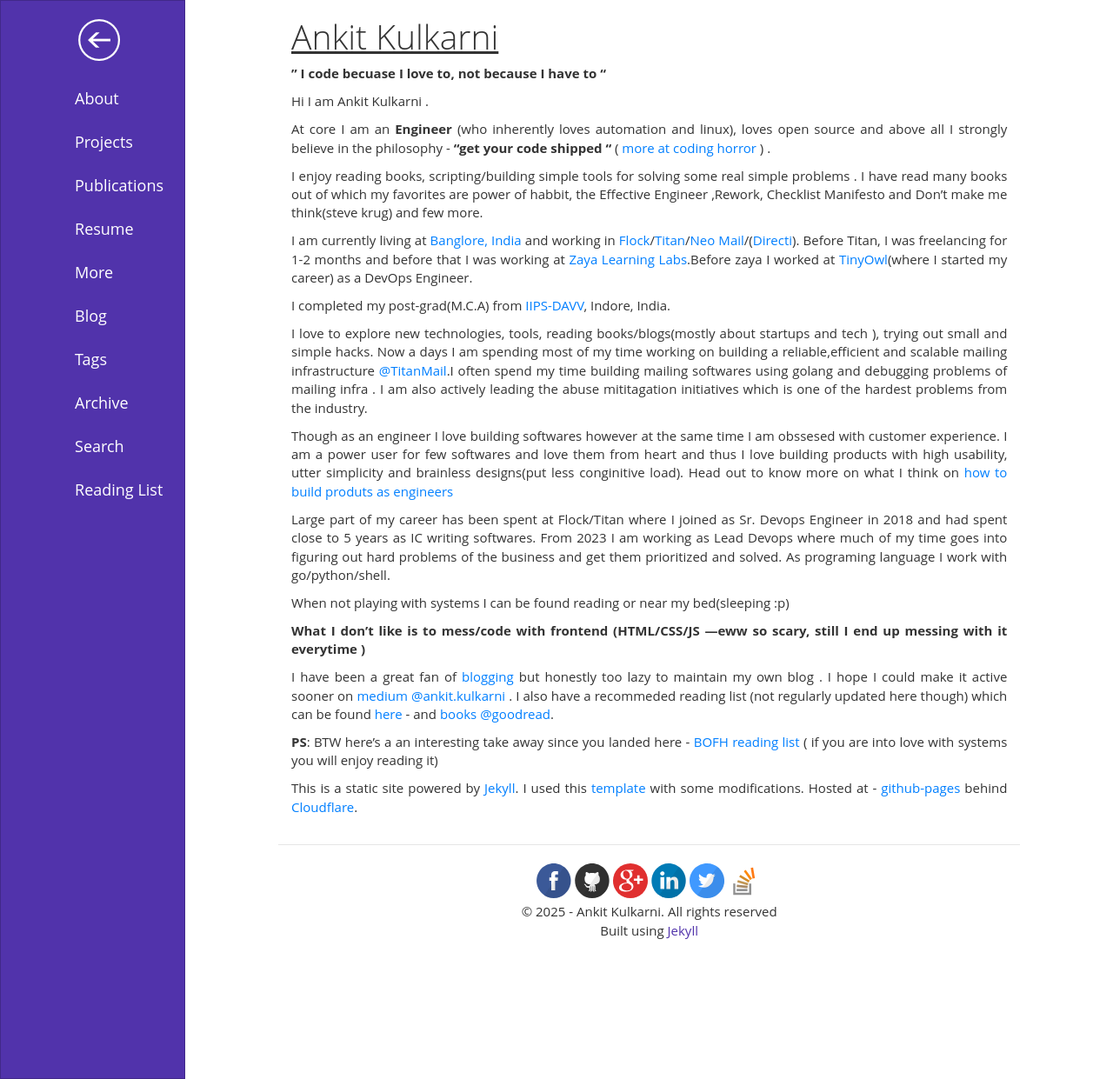
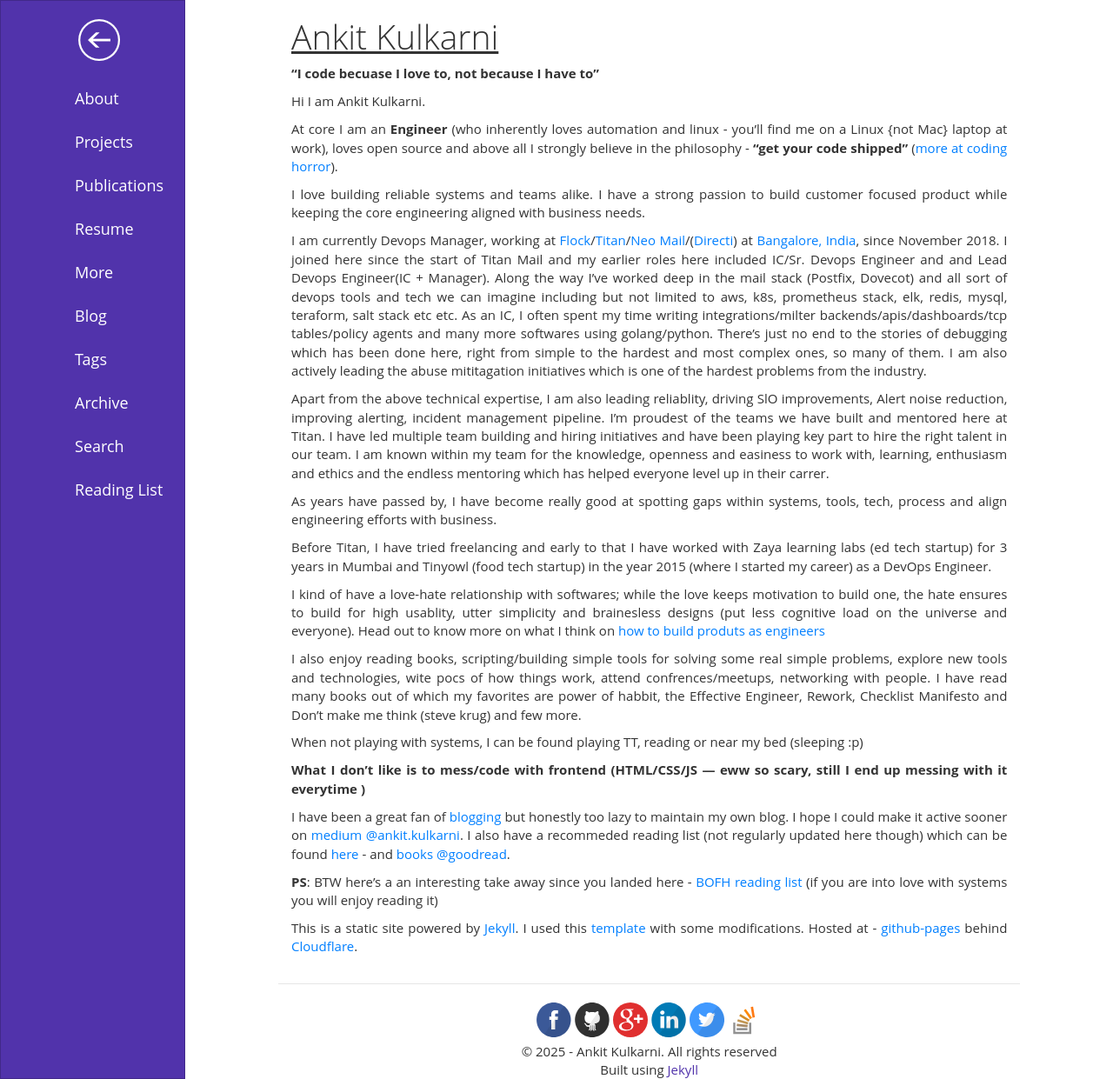
Before and after one commit to Ankit-Kulkarni/Ankit-Kulkarni.github.io, a Jekyll site: the page built from aboutme/index.md, in a window 1280 px wide and 1241 px high. Shown: the whole window at 87% size. Built offline with Jekyll 4.4.1, drawn with Linux system fonts in a browser that asks for light colours.

Commit message:
Updates index about me

```diff
--- a/aboutme/index.md
+++ b/aboutme/index.md
@@ -7,31 +7,33 @@
 ---
 
 
- **" I code becuase I love to, not because I have to "**
+**"I code becuase I love to, not because I have to"**
 
-Hi I am Ankit Kulkarni .
+Hi I am Ankit Kulkarni.
 
-At core I am an **Engineer** (who inherently loves automation and linux), loves open source and above all I strongly believe in the philosophy - **"get your code shipped "** ( [ more at coding horror](https://blog.codinghorror.com/version-1-sucks-but-ship-it-anyway/) ) .
+At core I am an **Engineer** (who inherently loves automation and linux - you’ll find me on a Linux {not Mac} laptop at work), loves open source and above all I strongly believe in the philosophy - **"get your code shipped"** ([more at coding horror](https://blog.codinghorror.com/version-1-sucks-but-ship-it-anyway/)).
 
-I enjoy reading books, scripting/building simple tools for solving some real simple problems . I have read many books out of which my favorites are power of habbit, the Effective Engineer ,Rework, Checklist Manifesto and Don't make me think(steve krug) and few more.
+I love building reliable systems and teams alike. I have a strong passion to build customer focused product while keeping the core engineering aligned with business needs.
 
-I am currently living at [Banglore, India](https://en.wikipedia.org/wiki/Bangalore) and working in [Flock](https://flock.com/in/)/[Titan](https://titan.email/)/[Neo Mail](https://www.neo.space/)/([Directi](https://www.directi.com/)). Before Titan, I was freelancing for 1-2 months and before that I was working at [Zaya Learning Labs](http://www.zaya.in/).Before zaya I worked at [TinyOwl](http://www.tinyowl.com/)(where I started my career) as a DevOps Engineer.
+I am currently Devops Manager, working at [Flock](https://flock.com/in/)/[Titan](https://titan.email/)/[Neo Mail](https://www.neo.space/)/([Directi](https://www.directi.com/)) at [Bangalore, India](https://en.wikipedia.org/wiki/Bangalore), since November 2018. I joined here since the start of Titan Mail and my earlier roles here included IC/Sr. Devops Engineer and and Lead Devops Engineer(IC + Manager). Along the way I’ve worked deep in the mail stack (Postfix, Dovecot) and all sort of devops tools and tech we can imagine including but not limited to aws, k8s, prometheus stack, elk, redis, mysql, teraform, salt stack etc etc. As an IC, I often spent my time writing integrations/milter backends/apis/dashboards/tcp tables/policy agents and many more softwares using golang/python. There's just no end to the stories of debugging which has been done here, right from simple to the hardest and most complex ones, so many of them. I am also actively leading the abuse mititagation initiatives which is one of the hardest problems from the industry.
 
-I completed my post-grad(M.C.A) from [IIPS-DAVV](http://iips.edu.in/), Indore, India.
+Apart from the above technical expertise, I am also leading reliablity, driving SlO improvements, Alert noise reduction, improving alerting, incident management pipeline. I’m proudest of the teams we have built and mentored here at Titan. I have led multiple team building and hiring initiatives and have been playing key part to hire the right talent in our team. I am known within my team for the knowledge, openness and easiness to work with, learning, enthusiasm and ethics and the endless mentoring which has helped everyone level up in their carrer.
 
-I love to explore new technologies, tools, reading books/blogs(mostly about startups and tech ), trying out small and simple hacks. Now a days I am spending most of my time working on building a reliable,efficient and scalable mailing infrastructure [@TitanMail](https://titan.email/).I often spend my time building mailing softwares using golang and debugging problems of mailing infra . I am also actively leading the abuse mititagation initiatives  which is one of the hardest problems from the industry.
+As years have passed by, I have become really good at spotting gaps within systems, tools, tech, process and align engineering efforts with business.
 
-Though as an engineer I love building softwares however at the same time I am obssesed with customer experience. I am a power user for few softwares and love them from heart and thus I love building products with high usability, utter simplicity and brainless designs(put less conginitive load). Head out to know more on what I think on [how to build produts as engineers](https://medium.com/@ankit.kulkarni/engineering-a-product-is-easy-building-it-is-a-different-story-2a48fd0e9fd8)
+Before Titan, I have tried freelancing and early to that I have worked with Zaya learning labs (ed tech startup) for 3 years in Mumbai and Tinyowl (food tech startup) in the year 2015 (where I started my career) as a DevOps Engineer.
 
-Large part of my career has been spent at Flock/Titan where I joined as Sr. Devops Engineer in 2018 and had spent close to 5 years as IC writing softwares. From 2023 I am working as Lead Devops where much of my time goes into figuring out hard problems of the business and get them prioritized and solved. As programing language I work with go/python/shell.
+I kind of have a love-hate relationship with softwares; while the love keeps motivation to build one, the hate ensures to build for high usablity, utter simplicity and brainesless designs (put less cognitive load on the universe and everyone). Head out to know more on what I think on [how to build produts as engineers](https://medium.com/@ankit.kulkarni/engineering-a-product-is-easy-building-it-is-a-different-story-2a48fd0e9fd8)
 
-When not playing with systems I can be found reading or near my bed(sleeping :p)
+I also enjoy reading books, scripting/building simple tools for solving some real simple problems, explore new tools and technologies, wite pocs of how things work, attend confrences/meetups, networking with people. I have read many books out of which my favorites are power of habbit, the Effective Engineer, Rework, Checklist Manifesto and Don't make me think (steve krug) and few more.
 
-**What I don't like is to mess/code with frontend (HTML/CSS/JS ---eww so scary, still I end up messing with it everytime )**
+When not playing with systems, I can be found playing TT, reading or near my bed (sleeping :p)
 
-I have been  a great fan of [blogging]() but honestly too lazy to maintain my own blog . I hope I could make it active sooner on [medium @ankit.kulkarni](https://medium.com/@ankit.kulkarni) . I also have a recommeded reading list (not regularly updated here though) which can be found [here](https://i.ankul.in/readlist/) -  and [books @goodread](https://www.goodreads.com/user/show/44478379-ankit-kulkarni).
+**What I don't like is to mess/code with frontend (HTML/CSS/JS --- eww so scary, still I end up messing with it everytime )**
 
-**PS**: BTW here's a an interesting take away since you landed here - [BOFH reading list ](http://www.theregister.co.uk/data_centre/bofh/)  ( if you are into love with systems you will enjoy reading it)
+I have been a great fan of [blogging]() but honestly too lazy to maintain my own blog. I hope I could make it active sooner on [medium @ankit.kulkarni](https://medium.com/@ankit.kulkarni). I also have a recommeded reading list (not regularly updated here though) which can be found [here](https://i.ankul.in/readlist/) - and [books @goodread](https://www.goodreads.com/user/show/44478379-ankit-kulkarni).
+
+**PS**: BTW here's a an interesting take away since you landed here - [BOFH reading list](http://www.theregister.co.uk/data_centre/bofh/) (if you are into love with systems you will enjoy reading it)
 
 
 This is a static site powered by [Jekyll](https://jekyllrb.com/). I used this [template](https://github.com/olakara/JekyllMetro) with some modifications.
```
